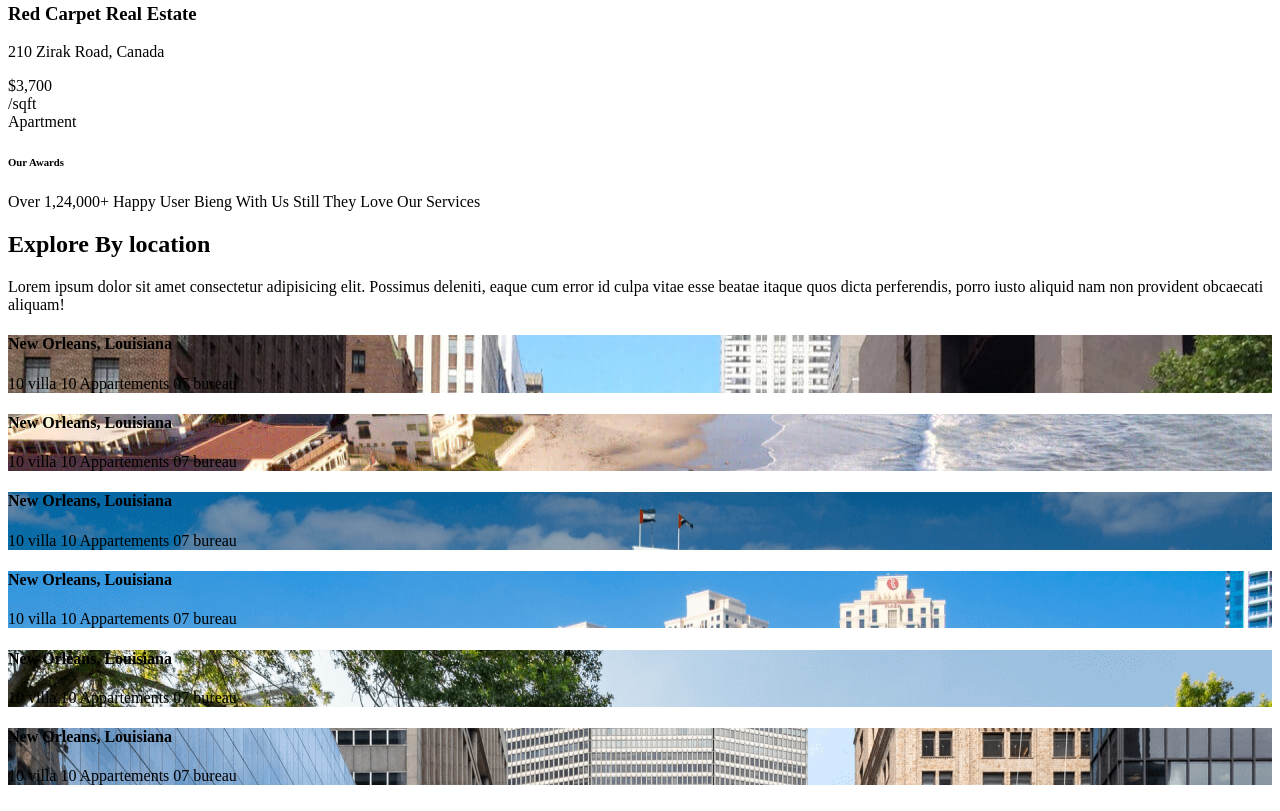
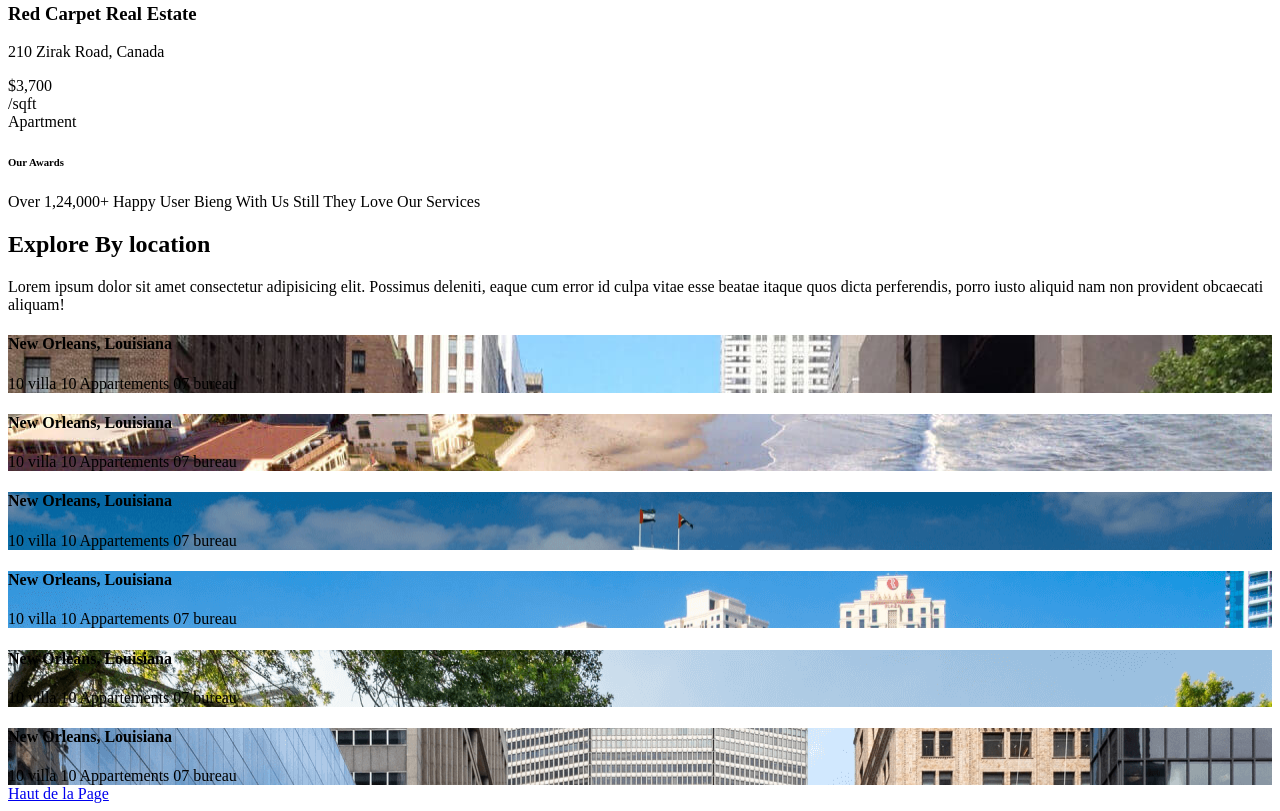
Before and after one commit to SYMBIIOOZ/Rent-up, a plain HTML site: page index.html in a window 1280 px wide. Shown: the part 3300-4111 px from the top of the page. Drawn offline with Linux system fonts and the light colour scheme; a script that the page names is missing; some icons are missing.

Commit message:
Add btn "back-to-top"

```diff
--- a/index.html
+++ b/index.html
@@ -333,7 +333,7 @@
             </div>
         </section>
     </main>
-
+    <a href="#main-header">Haut de la Page</a>
     <script src="dist/app.js"></script>
 </body>
 </html>
```
